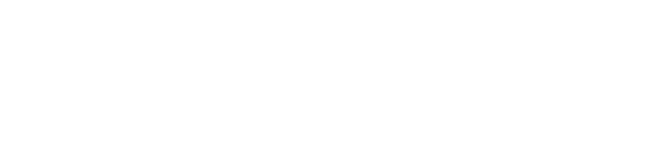
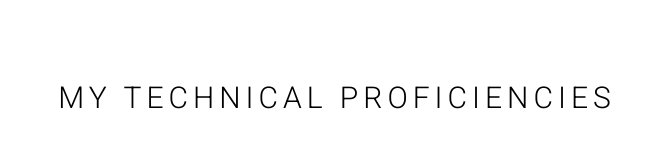
Before and after one commit to PhilipTimothe/Philip-Timothe, a React (Create React App) app: page / in a window 1280 px wide. Shown: the part 738-886 px from the top of the page, without its empty margins (303-958 px from the left). Before the commit the page ends 808 px from the top, so only its background shows below. Built offline with nearby package versions, Linux system fonts and the light colour scheme.

Commit message:
refactor

```diff
--- a/src/App.js
+++ b/src/App.js
@@ -1,6 +1,7 @@
 import "./App.css";
 import Grid from "@mui/material/Unstable_Grid2";
 import LandingView from "./components/LandingView";
+import SkillsView from "./components/SkillsView";
 
 function App() {
   return (
@@ -11,6 +12,9 @@ function App() {
         <Grid xs={12}>
           <LandingView />
         </Grid>
+        <Grid xs={12}>
+          <SkillsView />
+        </Grid>
       </Grid>
     </div>
   );
--- a/src/components/LandingView/LandingView.jsx
+++ b/src/components/LandingView/LandingView.jsx
@@ -1,4 +1,4 @@
-import React, { useState, useEffect } from "react";
+import React from "react";
 import "./LandingView.css";
 import styled from "styled-components";
 import Grid from "@mui/material/Unstable_Grid2";
--- a/src/components/SkillsView/SkillsView.jsx
+++ b/src/components/SkillsView/SkillsView.jsx
@@ -0,0 +1,39 @@
+import React from "react";
+import styled from "styled-components";
+import Grid from "@mui/material/Unstable_Grid2";
+import Typography from "@mui/material/Typography";
+import { createTheme, ThemeProvider } from "@mui/material/styles";
+
+const Container = styled.div`
+  background-color: white;
+  min-height: 80vh;
+  flex-direction: column;
+  align-items: center;
+  justify-content: center;
+`;
+
+const SkillSectionTitle = createTheme({
+  typography: {
+    h5: {
+      fontWeight: 300,
+      fontSize: 30,
+      letterSpacing: 5,
+    },
+  },
+});
+
+export const SkillsView = () => {
+  return (
+    <Container>
+      <Grid container spacing={2}>
+        <Grid xs={12}>
+          <ThemeProvider theme={SkillSectionTitle}>
+            <Typography className="" variant="h5" gutterBottom>
+              MY TECHNICAL PROFICIENCIES
+            </Typography>
+          </ThemeProvider>
+        </Grid>
+      </Grid>
+    </Container>
+  );
+};
--- /dev/null
+++ b/src/components/SkillsView/index.jsx
@@ -0,0 +1,3 @@
+import { SkillsView } from "./SkillsView";
+
+export default SkillsView;
```
Also changed, not shown: 1 other file (tests, documents, lock files or other folders).
